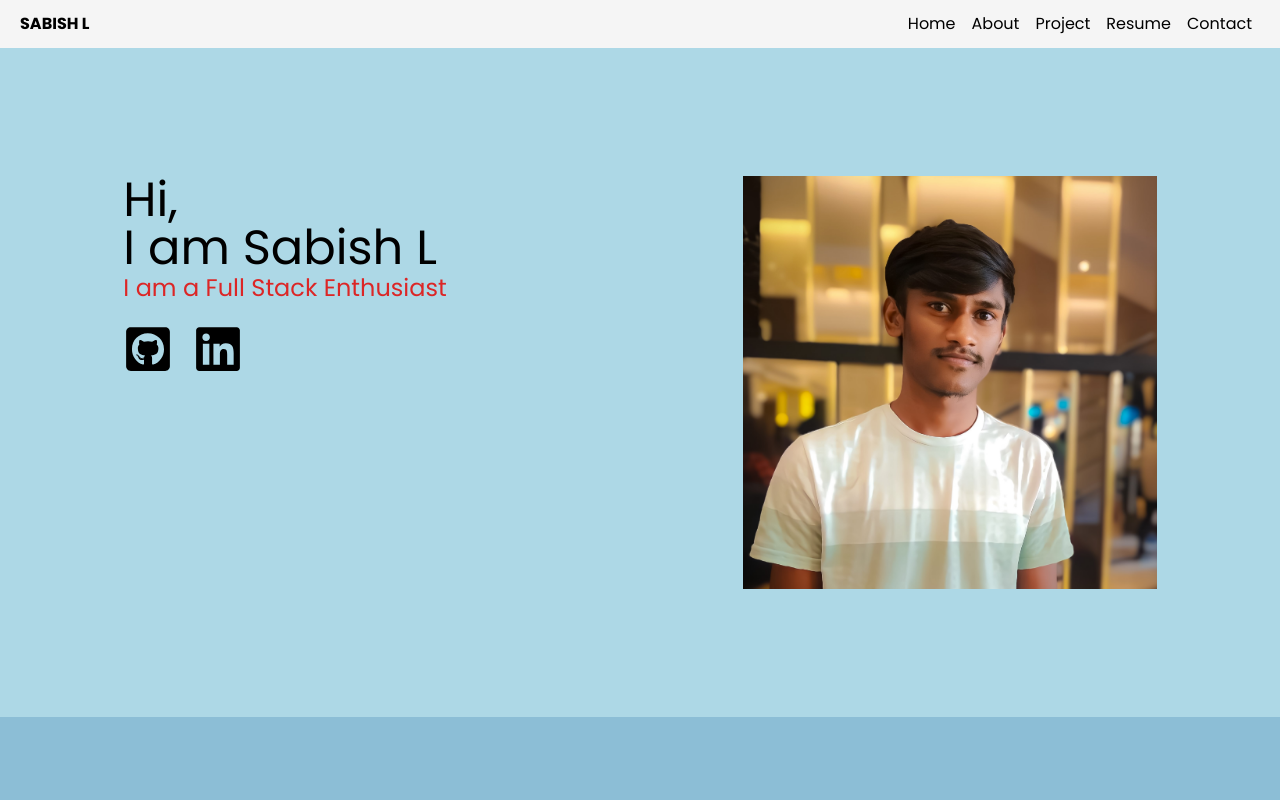
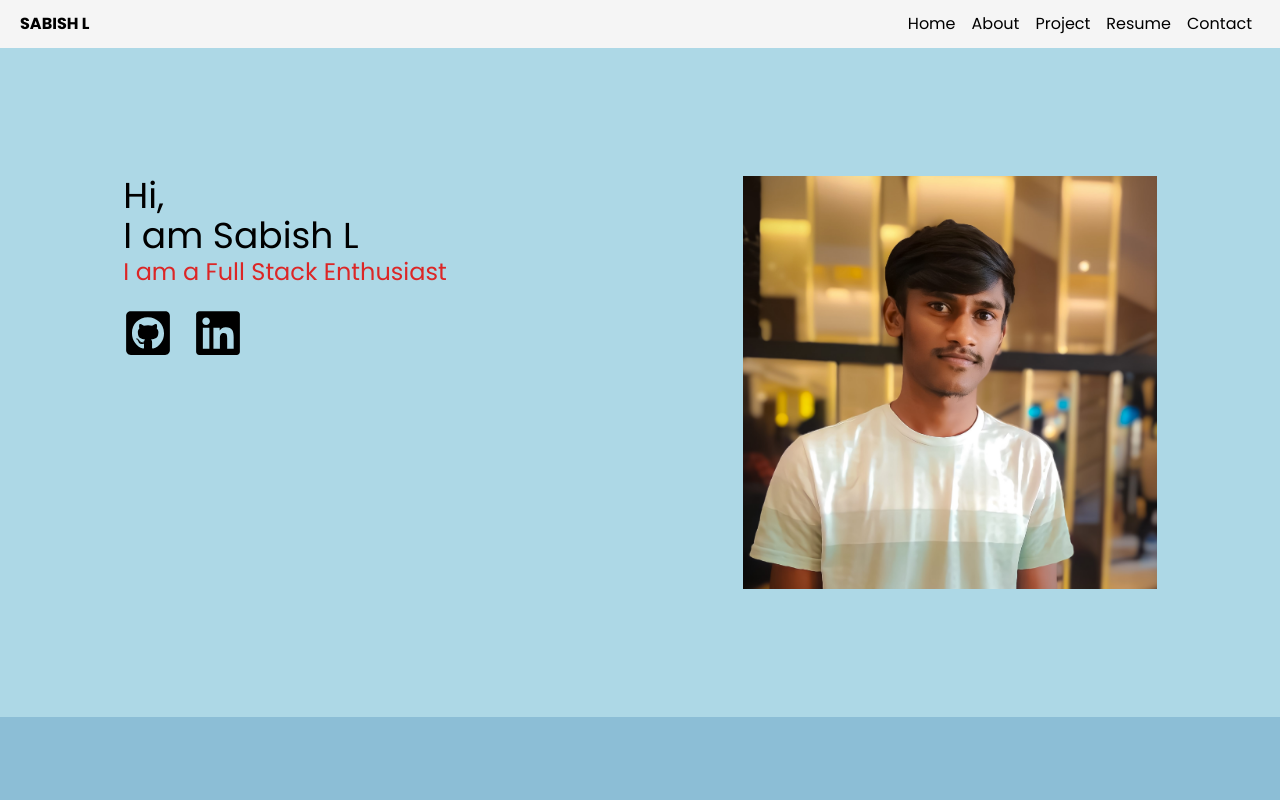
Before and after one commit to sabishl/portfolio, a React (Create React App) app: page / in a window 1280 px wide. Shown: the top 800 px of the page. Built offline with nearby package versions, Linux system fonts and the light colour scheme.

Commit message:
Update hero.js

```diff
--- a/src/components/hero.js
+++ b/src/components/hero.js
@@ -8,7 +8,7 @@ export default function Hero(){
 
     return <section className=' flex flex-col md:flex-row px-5 py-32 bg-secondary justify-center'>
        <div className='md: w-1/2 flex flex-col'>
-       <h1 className=' text-5xl font-hero-font'>Hi,<br/> I am Sabish L
+       <h1 className=' text-4xl font-hero-font'>Hi,<br/> I am Sabish L
         <p className='text-red-600 text-2xl'>{config.subtittle}</p>
         </h1>
         <div className='flex py-5'>
```
